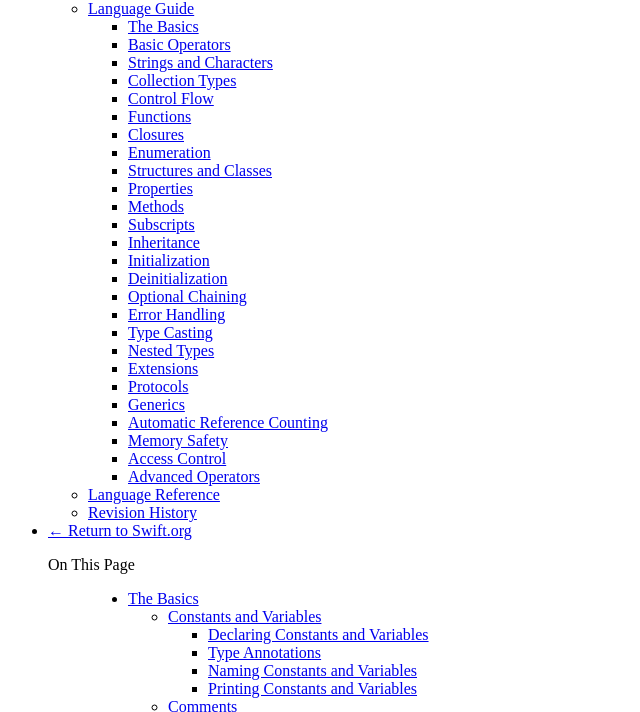
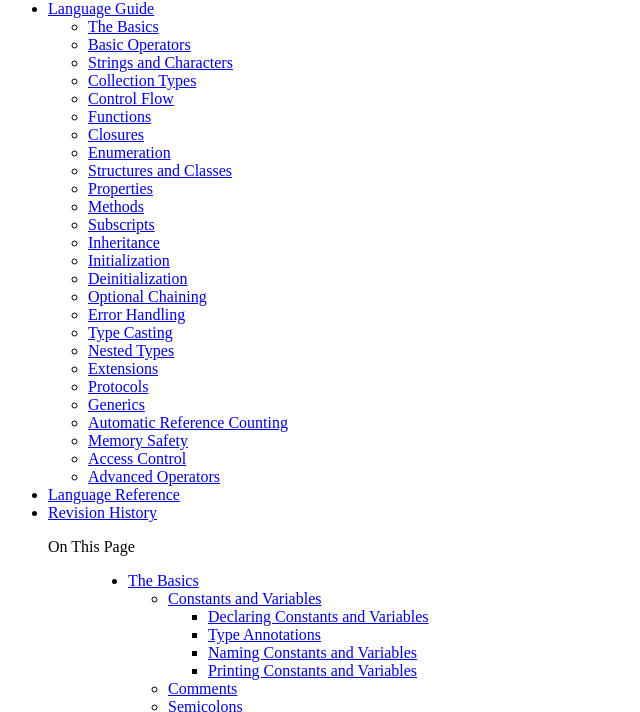
Before and after one commit to AppleCEO/Swift5-LanguageGuide, a plain HTML site: page index.html in a window 1280 px wide. Shown: the part 94-806 px from the top of the page, without its empty margins (0-640 px from the left). Drawn offline with Linux system fonts and the light colour scheme; a script that the page names is missing.

Commit message:
swift.org 로 돌아가기 텍스트 제거

```diff
--- a/index.html
+++ b/index.html
@@ -20,7 +20,6 @@
 
     <h2>The Swift Programming Language<div>Swift 5</div></h2>
 
-    <ul>
     <ul class="current">
 <li class="toctree-l1 current"><a class="reference internal" href="TheBasics.html">Language Guide</a><ul class="current">
 <li class="toctree-l2 current"><a class="current reference internal" href="#">The Basics</a></li>
@@ -54,9 +53,6 @@
 <li class="toctree-l1"><a class="reference internal" href="../ReferenceManual/AboutTheLanguageReference.html">Language Reference</a></li>
 <li class="toctree-l1"><a class="reference internal" href="../RevisionHistory/RevisionHistory.html">Revision History</a></li>
 </ul>
-
-    <li class="toctree-l1 return"><a class="reference internal" href="https://swift.org/">← Return to Swift.org</a></li>
-    </ul>
 </nav>
 
 
```
